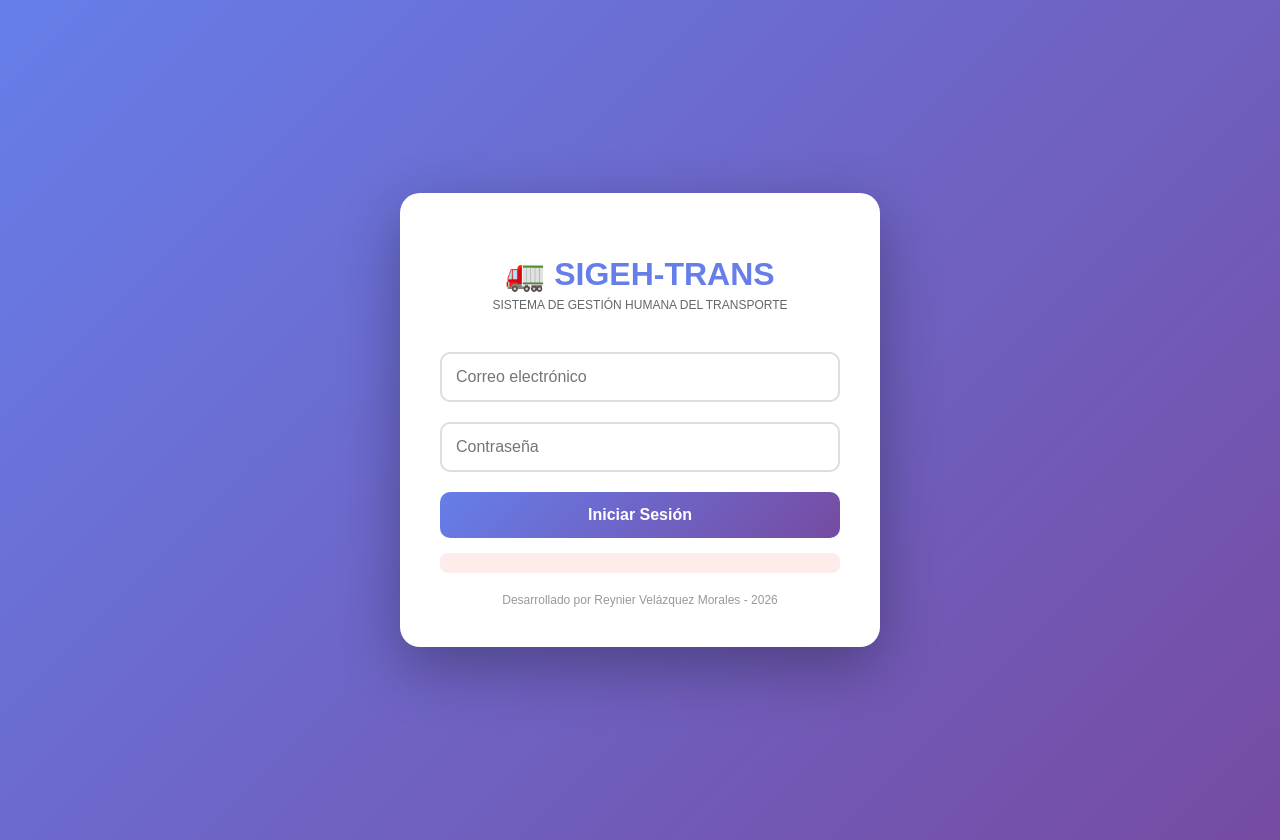
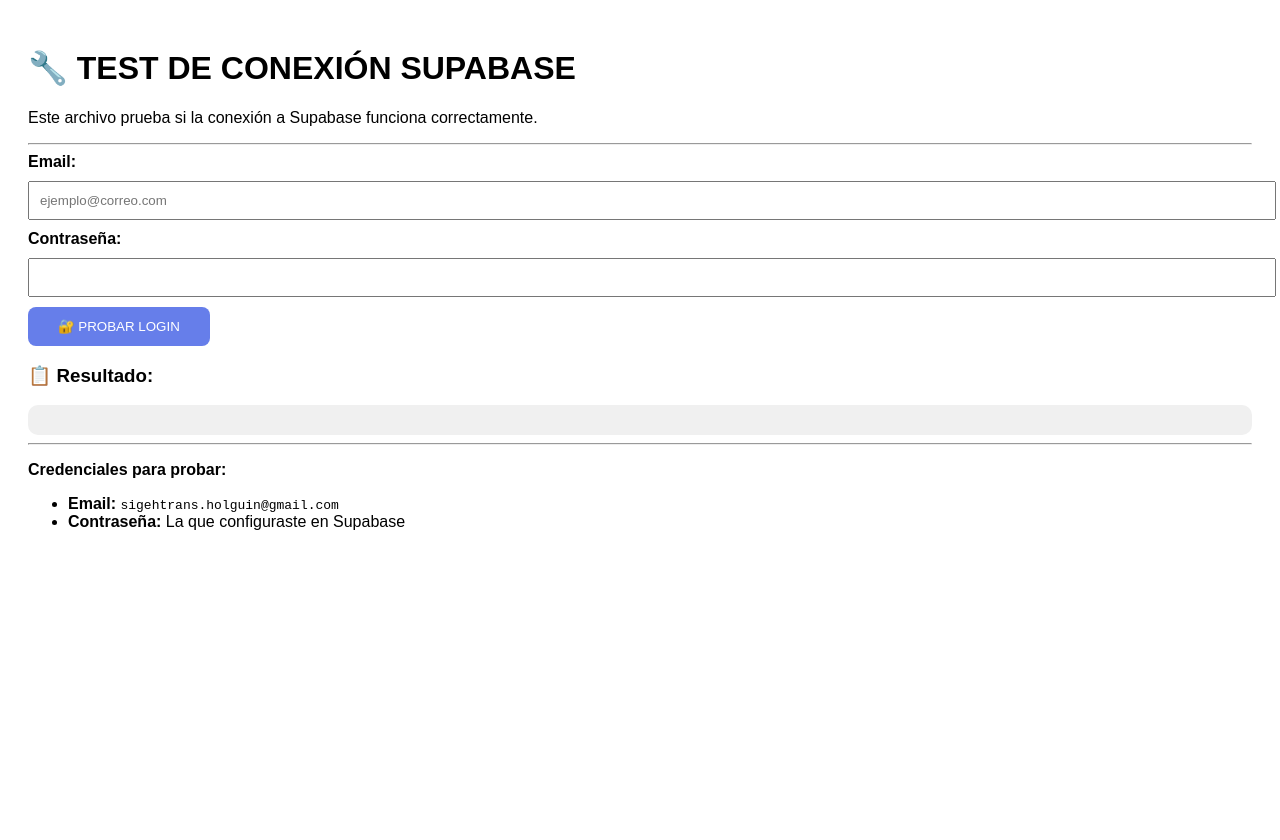
Before and after one commit to reinierneno2017-create/SIGEH-TRANS, a plain HTML site: page index.html in a window 1280 px wide. After the commit the page ends 800 px from the top, so only its background shows below. Drawn offline with nearby package versions, Linux system fonts and the light colour scheme.

Commit message:
index.html

```diff
--- a/index.html
+++ b/index.html
@@ -1,116 +1,107 @@
 <!DOCTYPE html>
-<html lang="es">
+<html>
 <head>
     <meta charset="UTF-8">
-    <meta name="viewport" content="width=device-width, initial-scale=1.0">
-    <title>SIGEH-TRANS - Login</title>
+    <title>TEST - SIGEH-TRANS</title>
     <script src="https://cdn.jsdelivr.net/npm/@supabase/supabase-js@2"></script>
-    <style>
-        body {
-            font-family: Arial, sans-serif;
-            background: linear-gradient(135deg, #667eea 0%, #764ba2 100%);
-            min-height: 100vh;
-            display: flex;
-            justify-content: center;
-            align-items: center;
-            margin: 0;
-            padding: 20px;
-        }
-        .login-card {
-            background: white;
-            border-radius: 20px;
-            padding: 40px;
-            width: 100%;
-            max-width: 400px;
-            text-align: center;
-            box-shadow: 0 20px 60px rgba(0,0,0,0.3);
-        }
-        h1 { color: #667eea; margin-bottom: 5px; }
-        .subtitle { color: #666; margin-bottom: 30px; font-size: 12px; }
-        input {
-            width: 100%;
-            padding: 14px;
-            margin: 10px 0;
-            border: 2px solid #ddd;
-            border-radius: 10px;
-            font-size: 16px;
-            box-sizing: border-box;
-        }
-        button {
-            width: 100%;
-            padding: 14px;
-            background: linear-gradient(135deg, #667eea 0%, #764ba2 100%);
-            color: white;
-            border: none;
-            border-radius: 10px;
-            font-size: 16px;
-            font-weight: bold;
-            cursor: pointer;
-            margin-top: 10px;
-        }
-        .error-msg {
-            color: #e74c3c;
-            margin-top: 15px;
-            font-size: 14px;
-            background: #fdecea;
-            padding: 10px;
-            border-radius: 8px;
-        }
-        .footer {
-            margin-top: 20px;
-            font-size: 12px;
-            color: #999;
-        }
-    </style>
 </head>
-<body>
-    <div class="login-card">
-        <h1>🚛 SIGEH-TRANS</h1>
-        <div class="subtitle">SISTEMA DE GESTIÓN HUMANA DEL TRANSPORTE</div>
+<body style="font-family: Arial; padding: 20px;">
+    <h1>🔧 TEST DE CONEXIÓN SUPABASE</h1>
+    <p>Este archivo prueba si la conexión a Supabase funciona correctamente.</p>
 
-        <input type="email" id="email" placeholder="Correo electrónico">
-        <input type="password" id="password" placeholder="Contraseña">
-        <button onclick="iniciarSesion()">Iniciar Sesión</button>
+    <hr>
 
-        <div id="mensaje" class="error-msg"></div>
-        <div class="footer">Desarrollado por Reynier Velázquez Morales - 2026</div>
-    </div>
+    <label><strong>Email:</strong></label><br>
+    <input type="email" id="email" style="width: 100%; padding: 10px; margin: 10px 0;" placeholder="ejemplo@correo.com">
+
+    <label><strong>Contraseña:</strong></label><br>
+    <input type="password" id="password" style="width: 100%; padding: 10px; margin: 10px 0;">
+
+    <button onclick="hacerLogin()" style="background: #667eea; color: white; padding: 12px 30px; border: none; border-radius: 8px; cursor: pointer;">🔐 PROBAR LOGIN</button>
+
+    <h3>📋 Resultado:</h3>
+    <div id="resultado" style="background: #f0f0f0; padding: 15px; border-radius: 10px; font-family: monospace; white-space: pre-wrap;"></div>
+
+    <hr>
+    <p><strong>Credenciales para probar:</strong></p>
+    <ul>
+        <li><strong>Email:</strong> <code>sigehtrans.holguin@gmail.com</code></li>
+        <li><strong>Contraseña:</strong> La que configuraste en Supabase</li>
+    </ul>
 
     <script>
         // Configuración de Supabase
         const SUPABASE_URL = "https://jnmhbsvjnsvagcdfujok.supabase.co";
         const SUPABASE_ANON_KEY = "eyJhbGciOiJIUzI1NiIsInR5cCI6IkpXVCJ9.eyJpc3MiOiJzdXBhYmFzZSIsInJlZiI6ImpubWhic3ZqbnN2YWdjZGZ1am9rIiwicm9sZSI6ImFub24iLCJpYXQiOjE3NzU1NzQ5NjUsImV4cCI6MjA5MTE1MDk2NX0.n6cSbVkX0u23zshq49O0FPCwLKS3MP-o8J8EyroI75E";
 
+        // Crear cliente de Supabase
         const supabase = window.supabase.createClient(SUPABASE_URL, SUPABASE_ANON_KEY);
 
-        async function iniciarSesion() {
+        // Función de login
+        async function hacerLogin() {
             const email = document.getElementById('email').value.trim();
             const password = document.getElementById('password').value;
-            const mensajeDiv = document.getElementById('mensaje');
+            const resultadoDiv = document.getElementById('resultado');
 
-            mensajeDiv.innerHTML = '⏳ Conectando...';
+            // Limpiar resultado anterior
+            resultadoDiv.innerHTML = '';
+            resultadoDiv.style.color = 'black';
 
-            if (!email || !password) {
-                mensajeDiv.innerHTML = '❌ Ingrese correo y contraseña';
+            // Validar campos
+            if (!email) {
+                resultadoDiv.innerHTML = '❌ ERROR: Debes escribir un correo electrónico';
+                resultadoDiv.style.color = 'red';
                 return;
             }
 
+            if (!password) {
+                resultadoDiv.innerHTML = '❌ ERROR: Debes escribir una contraseña';
+                resultadoDiv.style.color = 'red';
+                return;
+            }
+
+            // Mostrar que está procesando
+            resultadoDiv.innerHTML = '⏳ Conectando a Supabase...\n';
+            resultadoDiv.innerHTML += `📧 Email: ${email}\n`;
+            resultadoDiv.innerHTML += `🔗 URL: ${SUPABASE_URL}\n\n`;
+
             try {
+                const inicio = Date.now();
+
+                // Intentar login
                 const { data, error } = await supabase.auth.signInWithPassword({
                     email: email,
                     password: password
                 });
 
+                const fin = Date.now();
+                resultadoDiv.innerHTML += `⏱️ Tiempo de respuesta: ${fin - inicio} ms\n\n`;
+
                 if (error) {
-                    mensajeDiv.innerHTML = '❌ ' + error.message;
+                    // Mostrar error
+                    resultadoDiv.innerHTML += `❌ ERROR DE AUTENTICACIÓN:\n`;
+                    resultadoDiv.innerHTML += `Mensaje: ${error.message}\n`;
+                    resultadoDiv.innerHTML += `Código: ${error.status || 'sin código'}\n`;
+                    resultadoDiv.style.color = 'red';
                 } else {
-                    mensajeDiv.innerHTML = '✅ ¡Bienvenido ' + data.user.email + '!';
-                    alert('Login exitoso: ' + data.user.email);
+                    // Mostrar éxito
+                    resultadoDiv.innerHTML += `✅ ¡LOGIN EXITOSO!\n`;
+                    resultadoDiv.innerHTML += `👤 Usuario: ${data.user.email}\n`;
+                    resultadoDiv.innerHTML += `🆔 ID: ${data.user.id}\n`;
+                    resultadoDiv.innerHTML += `📅 Creado: ${data.user.created_at || 'N/A'}\n`;
+                    resultadoDiv.style.color = 'green';
                 }
-            } catch (e) {
-                mensajeDiv.innerHTML = '❌ Error: ' + e.message;
+
+            } catch (error) {
+                resultadoDiv.innerHTML += `❌ ERROR INESPERADO:\n`;
+                resultadoDiv.innerHTML += `Mensaje: ${error.message}\n`;
+                resultadoDiv.style.color = 'red';
             }
         }
+
+        // Mensaje de inicio
+        console.log('✅ Archivo de prueba cargado correctamente');
+        document.getElementById('resultado').innerHTML = '✅ Archivo cargado. Escribe tus credenciales y haz clic en "PROBAR LOGIN"';
     </script>
 </body>
 </html>
```
